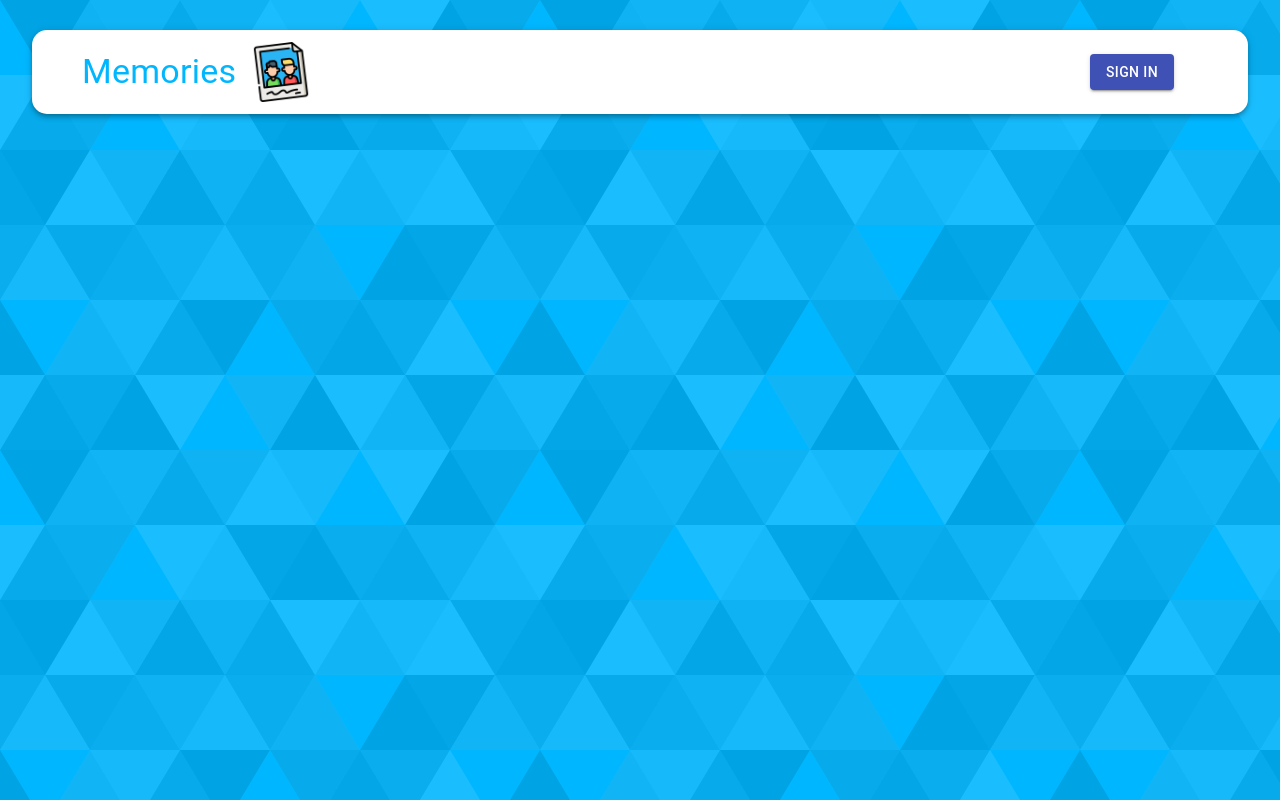
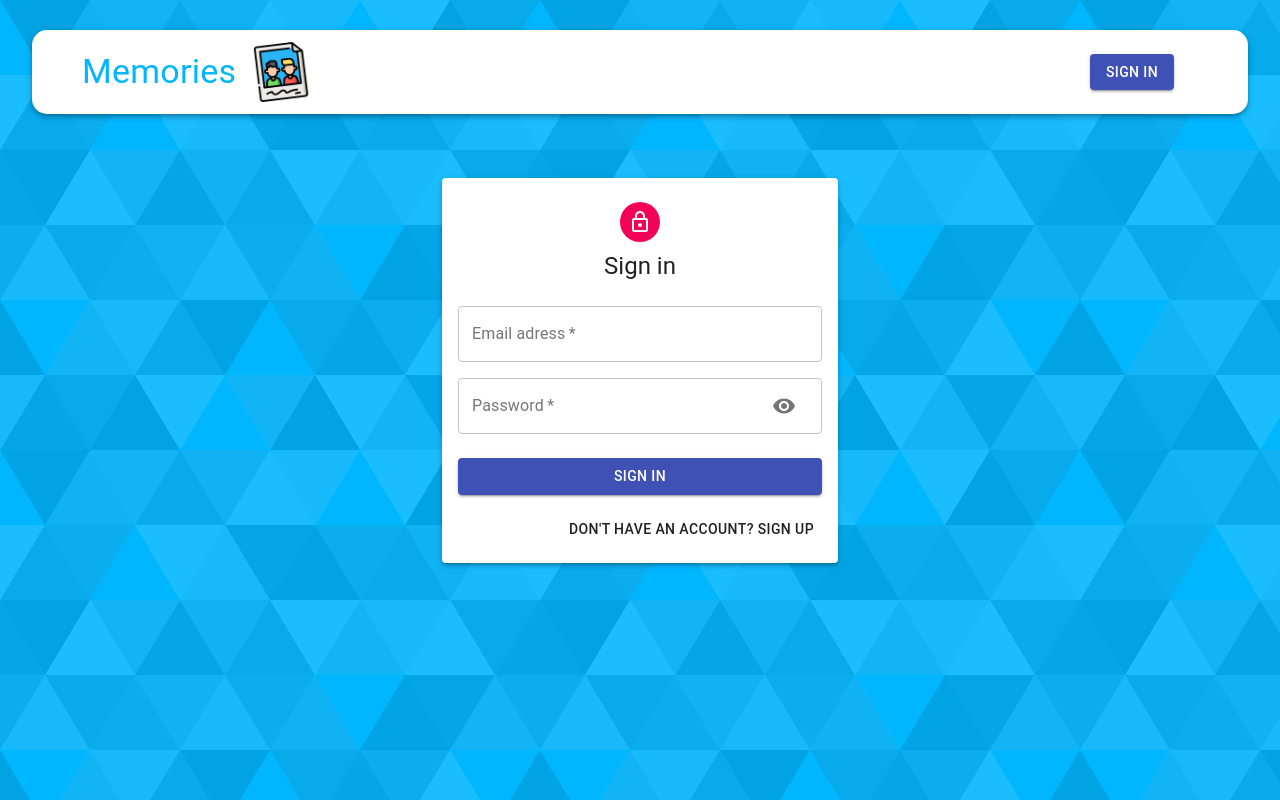
Before and after one commit to javierc22/memories_project_client, a React (Create React App) app: page /auth in a window 1280 px wide. Built offline with nearby package versions, Linux system fonts and the light colour scheme; no server answers.

Commit message:
Add form sign in / sign up

```diff
--- a/src/components/Auth/Auth.js
+++ b/src/components/Auth/Auth.js
@@ -1,10 +1,84 @@
-import React from 'react'
+import { useState } from 'react'
+import { Container, Paper, Avatar, Typography, Grid, Button } from '@material-ui/core'
+import LockOutlinedIcon from '@material-ui/icons/LockOutlined'
+
+import useStyles from './styles'
+import Input from './Input'
+
+const initialState = { firstName: '', lastName: '', email: '', password: '', confirmPassword: '' }
 
 const Auth = () => {
+  const classes = useStyles()
+  const [isSignup, setIsSignup] = useState(false)
+  const [showPassword, setShowPassword] = useState(false)
+  const [form, setForm] = useState(initialState)
+
+  const handleSubmit = () => {
+
+  }
+
+  const handleChange = () => {
+
+  }
+
+  const handleShowPassword = () => setShowPassword(!showPassword)
+
+  const switchMode = () => {
+    setForm(initialState)
+    setIsSignup((prevIsSignup) => !prevIsSignup)
+    setShowPassword(false)
+  }
+
   return (
-    <div>
+    <Container component="main" maxWidth="xs" >
+      <Paper className={classes.paper} elevation={3}>
+        <Avatar className={classes.avatar}>
+          <LockOutlinedIcon />
+        </Avatar>
 
-    </div>
+        <Typography component="h1" variant="h5">
+          Sign in
+        </Typography>
+
+        <form className={classes.form} onSubmit={handleSubmit}>
+          <Grid container spacing={2}>
+            { isSignup && (
+              <>
+                <Input name="firstname" label="First Name" handleChange={handleChange} autoFocus half />
+                <Input name="lastname" label="Last Name" handleChange={handleChange} half />
+              </>
+            )}
+
+            <Input name="email" label="Email adress" handleChange={handleChange} type="email" />
+            <Input
+              name="password"
+              label="Password"
+              handleChange={handleChange}
+              type={ showPassword ? 'text' : 'password' }
+              handleShowPassword={handleShowPassword}
+            />
+
+            {
+              isSignup && (
+                <Input name="confirmPassword" label="Repeat Password" handleChange={handleChange} type="password" />
+              )
+            }
+          </Grid>
+
+          <Button type="submit" fullWidth variant="contained" color="primary" className={classes.submit}>
+            { isSignup ? 'Sign Up' : 'Sign In' }
+          </Button>
+
+          <Grid container justifyContent="flex-end">
+            <Grid item>
+              <Button onClick={switchMode}>
+                { isSignup ? 'Already have an account? Sign in' : "Don't have an account? Sign Up" }
+              </Button>
+            </Grid>
+          </Grid>
+        </form>
+      </Paper>
+    </Container>
   )
 }
 
--- /dev/null
+++ b/src/components/Auth/Input.js
@@ -0,0 +1,32 @@
+import { TextField, Grid, InputAdornment, IconButton } from '@material-ui/core'
+import Visibility from '@material-ui/icons/Visibility';
+import VisibilityOff from '@material-ui/icons/VisibilityOff';
+
+const Input = ({name, handleChange, label, half, autoFocus, type, handleShowPassword}) => {
+  return (
+    <Grid item xd={12} sm={half ? 6 : 12}>
+      <TextField
+        name={name}
+        onChange={handleChange}
+        variant="outlined"
+        required
+        fullWidth
+        label={label}
+        autoFocus={autoFocus}
+        type={type}
+        InputProps={ name === 'password' ? {
+          endAdornment: (
+            <InputAdornment position="end">
+              <IconButton onClick={handleShowPassword}>
+                { type === 'password' ? <Visibility /> : <VisibilityOff />}
+              </IconButton>
+            </InputAdornment>
+          )
+        } : null}
+      >
+      </TextField>
+    </Grid>
+  )
+}
+
+export default Input
--- /dev/null
+++ b/src/components/Auth/styles.js
@@ -0,0 +1,30 @@
+import { makeStyles } from '@material-ui/core/styles';
+
+export default makeStyles((theme) => ({
+  paper: {
+    marginTop: theme.spacing(8),
+    display: 'flex',
+    flexDirection: 'column',
+    alignItems: 'center',
+    padding: theme.spacing(2),
+  },
+  root: {
+    '& .MuiTextField-root': {
+      margin: theme.spacing(1),
+    },
+  },
+  avatar: {
+    margin: theme.spacing(1),
+    backgroundColor: theme.palette.secondary.main,
+  },
+  form: {
+    width: '100%', // Fix IE 11 issue.
+    marginTop: theme.spacing(3),
+  },
+  submit: {
+    margin: theme.spacing(3, 0, 2),
+  },
+  googleButton: {
+    marginBottom: theme.spacing(2),
+  },
+}))
```
